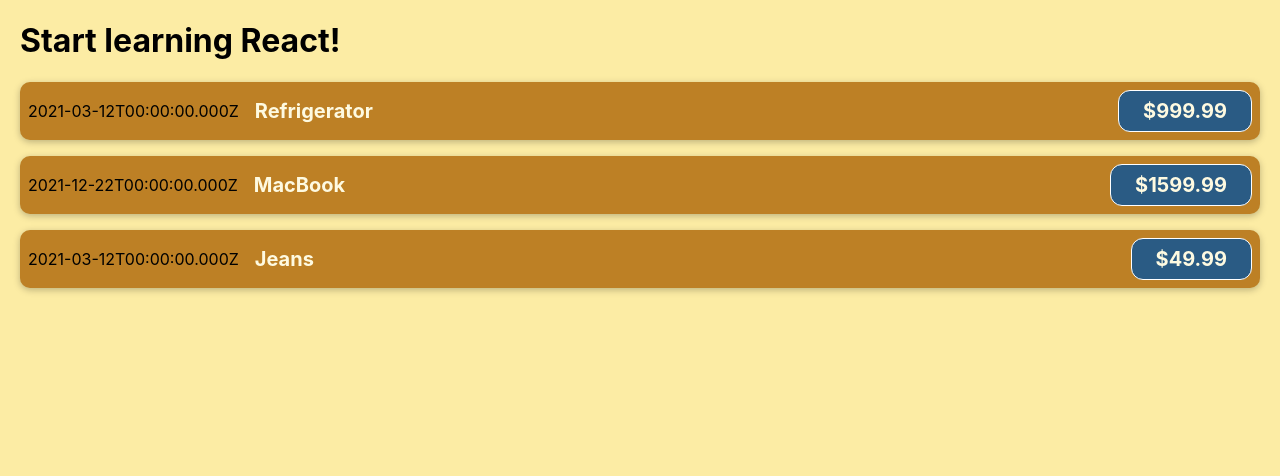
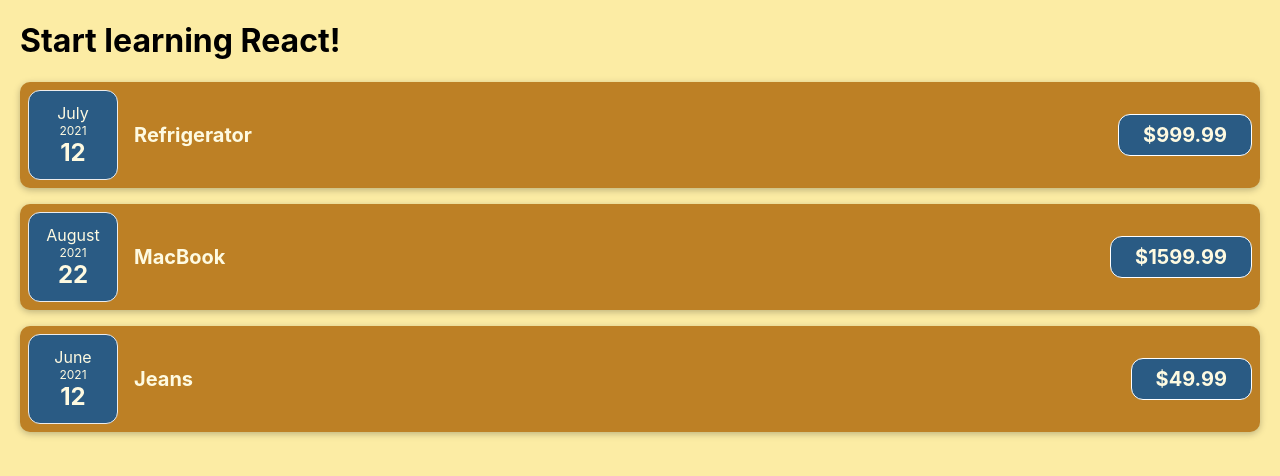
Before and after one commit to IvanBanifatsyeu/react-course-app, a React (Create React App) app: page / in a window 1280 px wide. Shown: the top 476 px of the page. Built offline with nearby package versions, Linux system fonts and the light colour scheme.

Commit message:
15 Splitting a Component into Several Components

```diff
--- a/src/App.js
+++ b/src/App.js
@@ -3,17 +3,17 @@
 function App() {
 	const costs = [
 		{
-			date: new Date(2021, 2, 12),
+			date: new Date(2021, 6, 12),
 			description: "Refrigerator",
 			amount: 999.99,
 		},
 		{
-			date: new Date(2021, 11, 22),
+			date: new Date(2021, 7, 22),
 			description: "MacBook",
 			amount: 1599.99,
 		},
 		{
-			date: new Date(2021, 2, 12),
+			date: new Date(2021, 5, 12),
 			description: "Jeans",
 			amount: 49.99,
 		},
--- /dev/null
+++ b/src/components/CostDate.css
@@ -0,0 +1,26 @@
+.cost-date {
+    display: flex;
+    flex-direction: column;
+    width: 5.5rem;
+    height: 5.5rem;
+    border: 1px solid #ececec;
+    background-color: #2a5b84;
+    color: #fefae1;
+    border-radius: 12px;
+    align-items: center;
+    justify-content: center;
+  }
+
+  .cost-date__month {
+    font-size: 0.75rem;
+    font-weight: bold;
+  }
+
+  .cost-date__year {
+    font-size: 0.75rem;
+  }
+
+  .cost-date__day {
+    font-size: 1.5rem;
+    font-weight: bold;
+  }
--- /dev/null
+++ b/src/components/CostDate.jsx
@@ -0,0 +1,17 @@
+import './CostDate.css'
+
+function CostDate(props) {
+	const month = props.date.toLocaleString("en-US", { month: "long" });
+	const year = props.date.getFullYear();
+	const day = props.date.toLocaleString("en-US", { day: "2-digit" });
+
+	return (
+		<div className='cost-date'>
+			<div className='cost-date__mount'>{month}</div>
+			<div className='cost-date__year'>{year}</div>
+			<div className='cost-date__day'>{day}</div>
+		</div>
+	);
+}
+
+export default CostDate;
--- a/src/components/CostItem.jsx
+++ b/src/components/CostItem.jsx
@@ -1,10 +1,10 @@
+import CostDate from "./CostDate";
 import "./CostItem.css";
 
 function CostItem(props) {
-
 	return (
 		<div className="cost-item">
-			<div>{props.date.toISOString()}</div>
+			<CostDate date={props.date} />
 			<div className="cost-item__description">
 				<h2>{props.description}</h2>
 				<div className="cost-item__price">${props.amount}</div>
```
